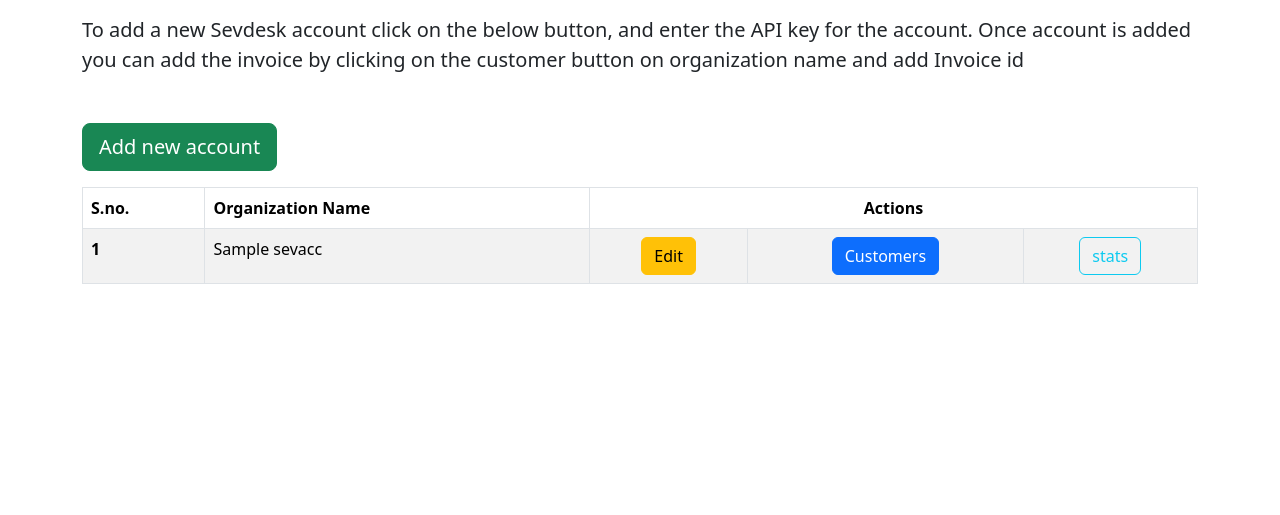
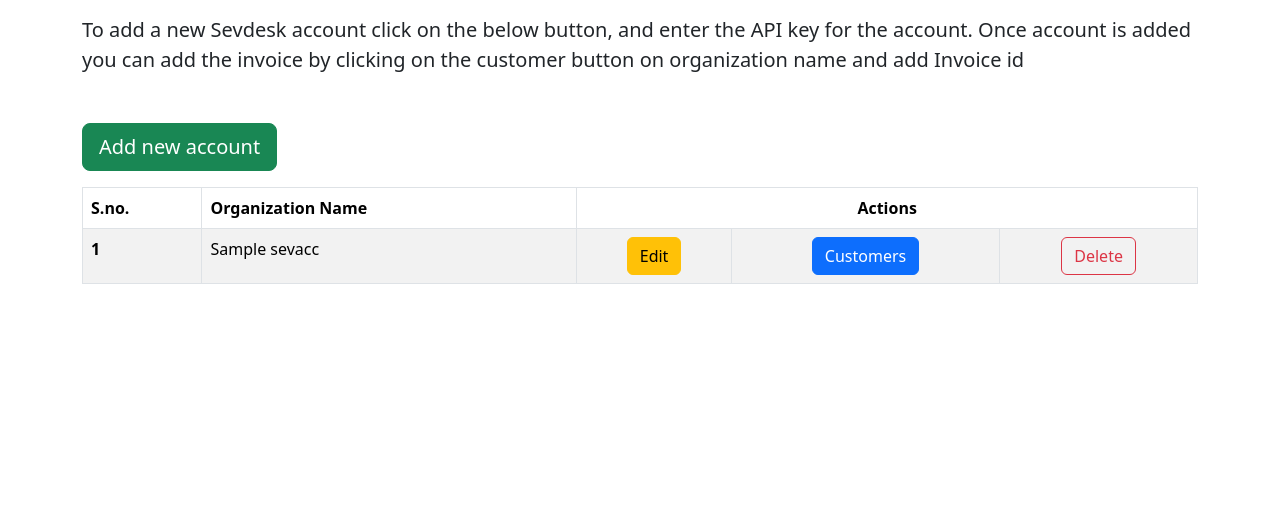
Before and after one commit to itsDrac/Marketing, a Flask app: template app/templates/sev_main.html in a window 1280 px wide. Shown: the part 207-722 px from the top of the page. Run offline with Flask 3, Linux system fonts and the light colour scheme; tables that the repository leaves empty hold one stand-in row (values such as "Sample post"); the template is opened without the code that fills it: values that come from a table or form of the project are taken from there, most other values are stand-ins (such as "Sample title", 1, 10 or a date in 2020); some libraries are stand-ins or nearby versions.

Commit message:
Delete functonility working for sevDesk

```diff
--- a/app/templates/sev_main.html
+++ b/app/templates/sev_main.html
@@ -35,7 +35,9 @@
 						</a>
 					</td>
 					<td class="text-center">
-						<button class="btn btn-outline-info">stats</button>
+						<a class="btn btn-outline-danger" href={{ url_for('main.lex_delete', lexid=lexacc.id ) }}>
+							Delete
+						</a>
 					</td>
 				</tr>
 				{% endfor %}
```
